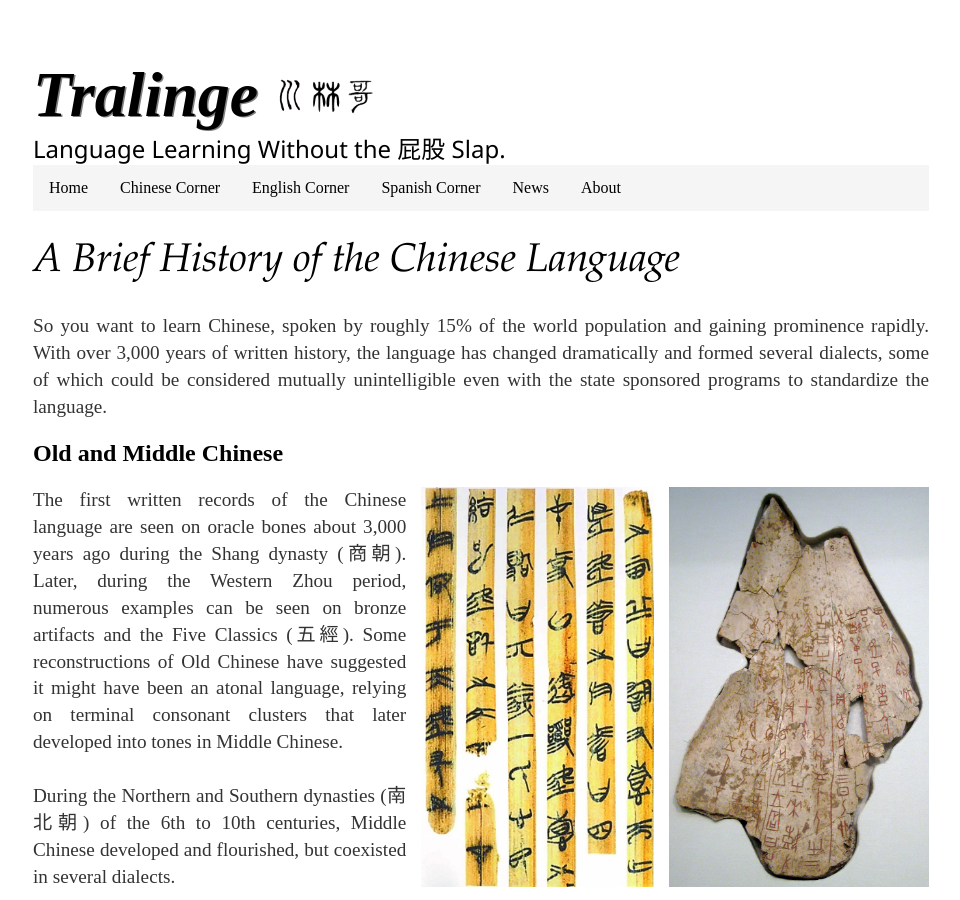
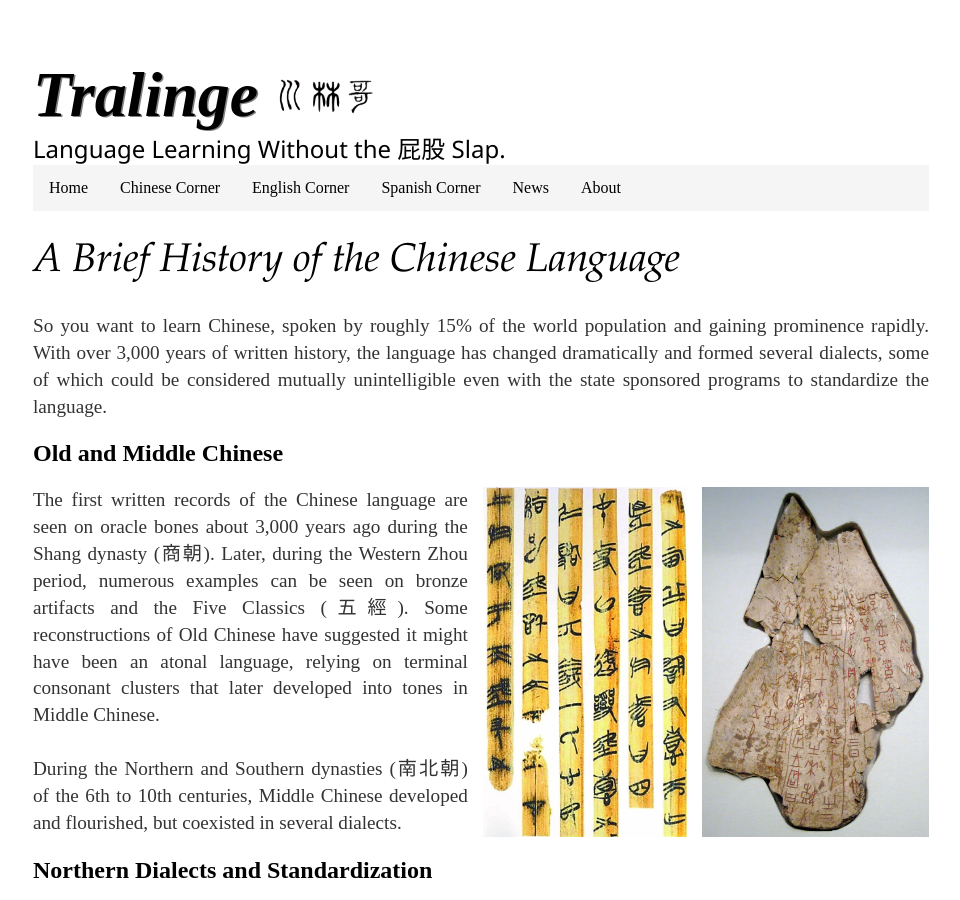
Before and after one commit to Tralinge/tralinge.github.io, a Jekyll site: the page built from chinese_corner/history_of_chinese.html, in a window 1280 px wide and 900 px high. Shown: the whole window, without its empty margins (159-1119 px from the left). Built offline with Jekyll 4.4.1, drawn with Linux system fonts in a browser that asks for light colours.

Commit message:
Update history_of_chinese.html

```diff
--- a/chinese_corner/history_of_chinese.html
+++ b/chinese_corner/history_of_chinese.html
@@ -10,8 +10,8 @@
   the language. </p>
 
 <h2>Old and Middle Chinese</h2>
-<p><img class="rfimg" src="/media/cc/shang_oracle.jpg" style="height:400px; margin-left:15px;">
-  <img class="rfimg" src="/media/cc/poetry manuscript.jpg" alt="poetry manuscript" style="height:400px;margin-left:15px;">
+<p><img class="rfimg" src="/media/cc/shang_oracle.jpg" style="height:350px; margin-left:15px;">
+  <img class="rfimg" src="/media/cc/poetry manuscript.jpg" alt="poetry manuscript" style="height:350px;margin-left:15px;">
   The first written records of the Chinese language are seen on oracle bones about 3,000 years ago during the
   Shang dynasty (商朝). Later, during the Western Zhou period, numerous examples can be seen on bronze artifacts
   and the Five Classics (五經). Some reconstructions of Old Chinese have suggested it might have been an atonal
```
